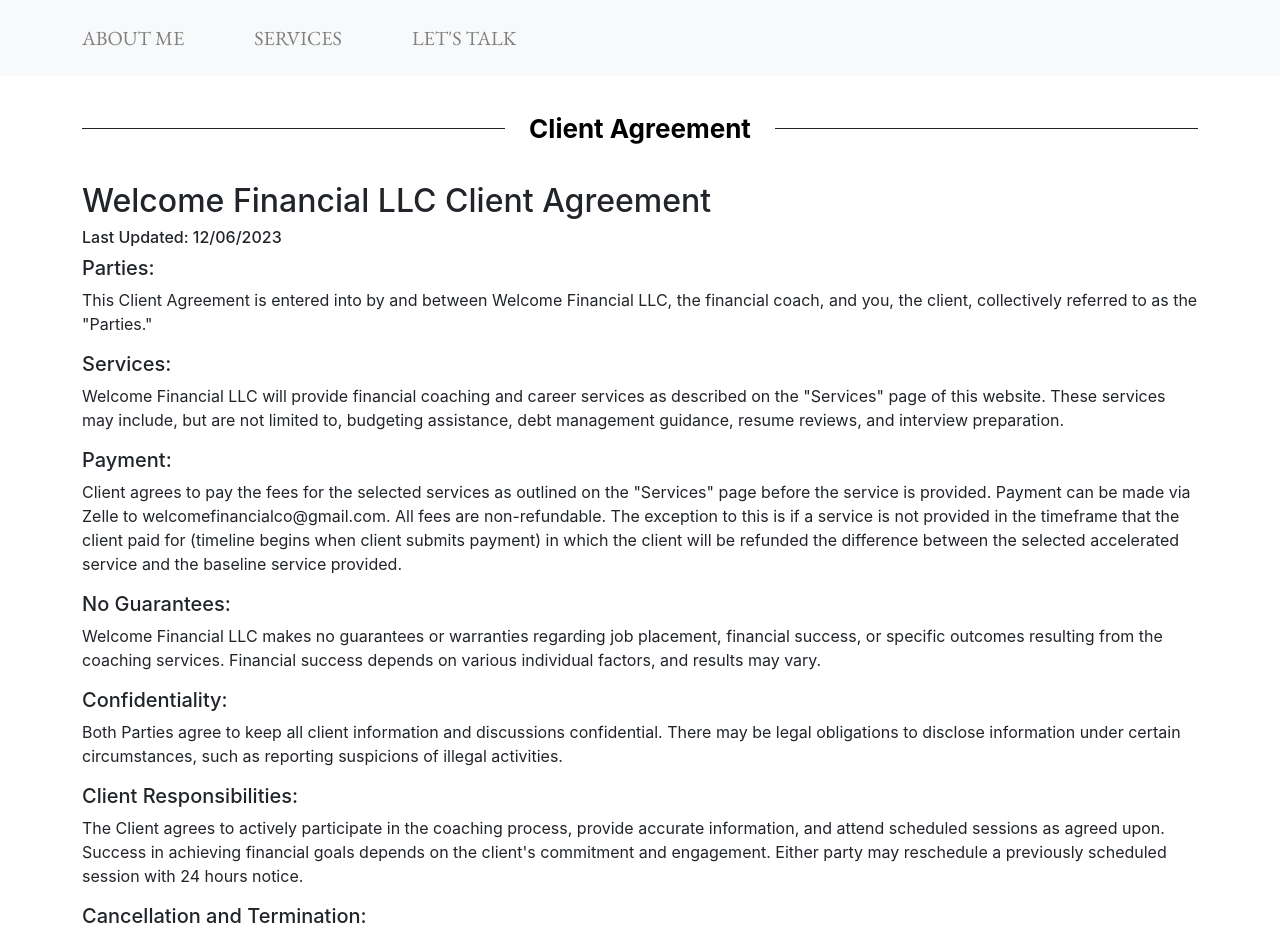
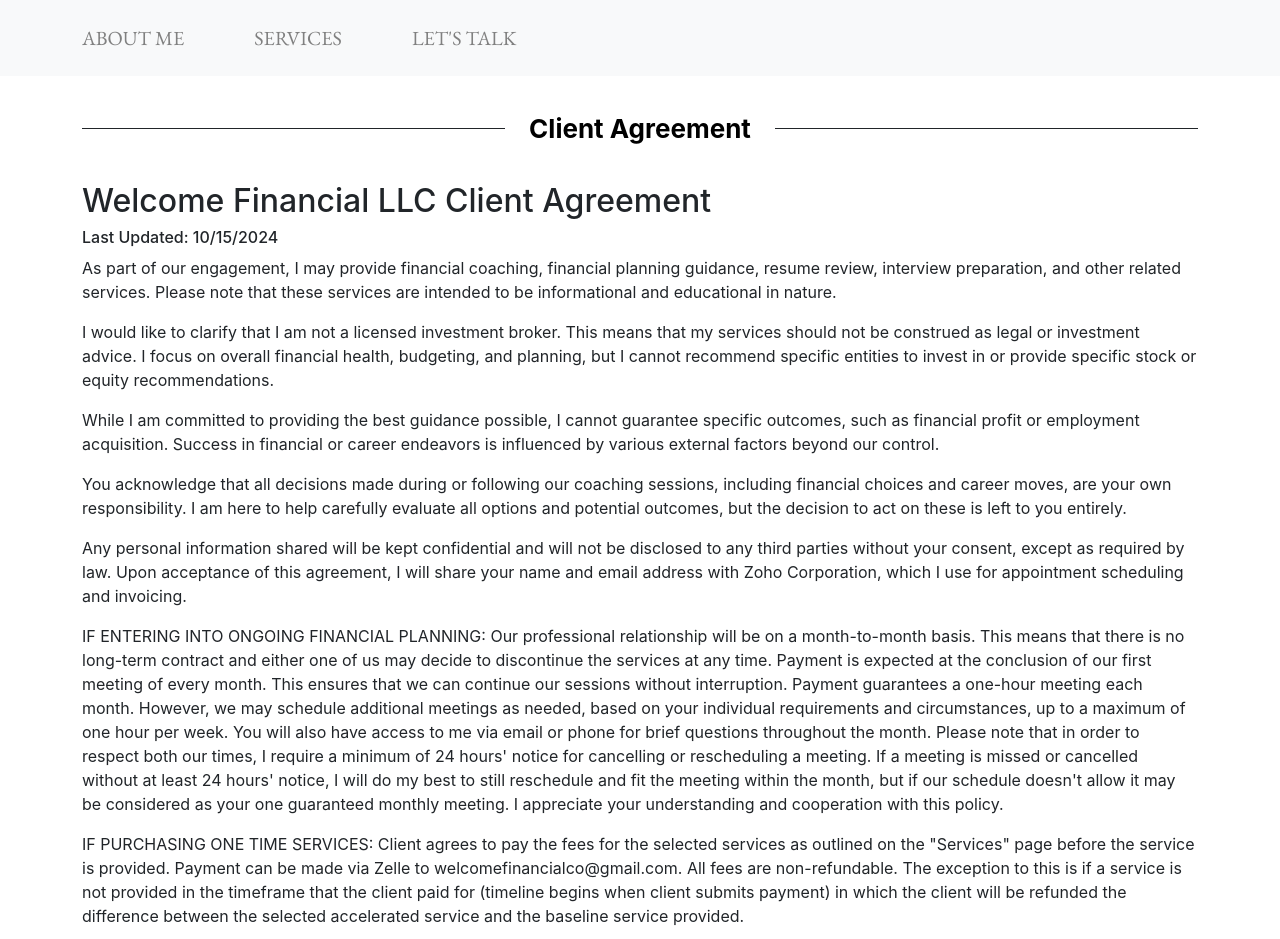
Before and after one commit to awelcome/welcome-financial, a React (Create React App) app: page /client-agreement in a window 1280 px wide. Shown: the top 939 px of the page. Built offline with nearby package versions, Linux system fonts and the light colour scheme.

Commit message:
client agreement updates and about me update to include masters degree

```diff
--- a/src/pages/clientAgreement/clientAgreement.jsx
+++ b/src/pages/clientAgreement/clientAgreement.jsx
@@ -14,66 +14,71 @@
           <Heading text="Client Agreement" />
           <Row>
             <h2>Welcome Financial LLC Client Agreement</h2>
-            <h6>Last Updated: 12/06/2023</h6>
-            <h5>Parties:</h5>
+            <h6>Last Updated: 10/15/2024</h6>
             <p>
-              This Client Agreement is entered into by and between Welcome
-              Financial LLC, the financial coach, and you, the client,
-              collectively referred to as the "Parties."
+              As part of our engagement, I may provide financial coaching,
+              financial planning guidance, resume review, interview preparation,
+              and other related services. Please note that these services are
+              intended to be informational and educational in nature.
             </p>
-            <h5>Services:</h5>
             <p>
-              Welcome Financial LLC will provide financial coaching and career
-              services as described on the "Services" page of this website.
-              These services may include, but are not limited to, budgeting
-              assistance, debt management guidance, resume reviews, and
-              interview preparation.
+              I would like to clarify that I am not a licensed investment
+              broker. This means that my services should not be construed as
+              legal or investment advice. I focus on overall financial health,
+              budgeting, and planning, but I cannot recommend specific entities
+              to invest in or provide specific stock or equity recommendations.
             </p>
-            <h5>Payment:</h5>
             <p>
-              Client agrees to pay the fees for the selected services as
-              outlined on the "Services" page before the service is provided.
-              Payment can be made via Zelle to welcomefinancialco@gmail.com. All
-              fees are non-refundable. The exception to this is if a service is
-              not provided in the timeframe that the client paid for (timeline
-              begins when client submits payment) in which the client will be
-              refunded the difference between the selected accelerated service
-              and the baseline service provided.
+              While I am committed to providing the best guidance possible, I
+              cannot guarantee specific outcomes, such as financial profit or
+              employment acquisition. Success in financial or career endeavors
+              is influenced by various external factors beyond our control.
             </p>
-            <h5>No Guarantees:</h5>
             <p>
-              Welcome Financial LLC makes no guarantees or warranties regarding
-              job placement, financial success, or specific outcomes resulting
-              from the coaching services. Financial success depends on various
-              individual factors, and results may vary.
+              You acknowledge that all decisions made during or following our
+              coaching sessions, including financial choices and career moves,
+              are your own responsibility. I am here to help carefully evaluate
+              all options and potential outcomes, but the decision to act on
+              these is left to you entirely.
             </p>
-            <h5>Confidentiality:</h5>
             <p>
-              Both Parties agree to keep all client information and discussions
-              confidential. There may be legal obligations to disclose
-              information under certain circumstances, such as reporting
-              suspicions of illegal activities.
+              Any personal information shared will be kept confidential and will
+              not be disclosed to any third parties without your consent, except
+              as required by law. Upon acceptance of this agreement, I will
+              share your name and email address with Zoho Corporation, which I
+              use for appointment scheduling and invoicing.
             </p>
-            <h5>Client Responsibilities:</h5>
             <p>
-              The Client agrees to actively participate in the coaching process,
-              provide accurate information, and attend scheduled sessions as
-              agreed upon. Success in achieving financial goals depends on the
-              client's commitment and engagement. Either party may reschedule a
-              previously scheduled session with 24 hours notice.
+              IF ENTERING INTO ONGOING FINANCIAL PLANNING: Our professional
+              relationship will be on a month-to-month basis. This means that
+              there is no long-term contract and either one of us may decide to
+              discontinue the services at any time. Payment is expected at the
+              conclusion of our first meeting of every month. This ensures that
+              we can continue our sessions without interruption. Payment
+              guarantees a one-hour meeting each month. However, we may schedule
+              additional meetings as needed, based on your individual
+              requirements and circumstances, up to a maximum of one hour per
+              week. You will also have access to me via email or phone for brief
+              questions throughout the month. Please note that in order to
+              respect both our times, I require a minimum of 24 hours' notice
+              for cancelling or rescheduling a meeting. If a meeting is missed
+              or cancelled without at least 24 hours' notice, I will do my best
+              to still reschedule and fit the meeting within the month, but if
+              our schedule doesn't allow it may be considered as your one
+              guaranteed monthly meeting. I appreciate your understanding and
+              cooperation with this policy.
             </p>
-            <h5>Cancellation and Termination:</h5>
             <p>
-              Either Party may terminate this Agreement with written notice.
-              Welcome Financial LLC reserves the right to cancel services in the
-              event of non-payment or violation of this Agreement.
+              IF PURCHASING ONE TIME SERVICES: Client agrees to pay the fees for
+              the selected services as outlined on the "Services" page before
+              the service is provided. Payment can be made via Zelle to
+              welcomefinancialco@gmail.com. All fees are non-refundable. The
+              exception to this is if a service is not provided in the timeframe
+              that the client paid for (timeline begins when client submits
+              payment) in which the client will be refunded the difference
+              between the selected accelerated service and the baseline service
+              provided.
             </p>
-            <h5>Modification of Agreement:</h5>
-            <p>
-              This Agreement may be modified or amended with the mutual written
-              consent of both Parties.
-            </p>
-            <h5>Entire Agreement:</h5>
             <p>
               This Agreement represents the entire understanding between Welcome
               Financial LLC and the Client and supersedes any previous
--- a/src/pages/contact/contact.jsx
+++ b/src/pages/contact/contact.jsx
@@ -120,8 +120,8 @@
                 name="email"
               />
               <Form.Text className="text-muted">
-                I'll never share your email with anyone else, it will only be
-                used to contact you.
+                I'll never share your email with anyone else except those listed
+                in the Client Agreement, it will only be used to contact you.
               </Form.Text>
             </Form.Group>
           </Row>
--- a/src/pages/home/aboutMe.jsx
+++ b/src/pages/home/aboutMe.jsx
@@ -31,10 +31,13 @@
                   growth, and I'm dedicated to your financial success. My
                   journey in the world of personal finance began at an early
                   age, taking my first job at 14 and was financially independent
-                  by the age of 17. Through research, helping others, and my own
-                  financial experiences, I've gained firsthand knowledge of the
-                  challenges and rewards of financial education and I've now
-                  been helping people get a hold on their finances for a decade.
+                  by the age of 17. I'm currently attending Texas Tech
+                  University where I'm studying to obtain my Masters of Science
+                  in Personal Financial Planning. But it is through research, helping
+                  others, and my own financial experiences, that I've gained
+                  firsthand knowledge of the challenges and rewards of financial
+                  education and I've now been helping people get a hold on their
+                  finances for a decade.
                 </p>
 
                 <p>
--- a/src/pages/services/services.jsx
+++ b/src/pages/services/services.jsx
@@ -30,7 +30,7 @@
         <Service
           name="Financial Wellness Program"
           price="$125/month"
-          description="Completely customized program about your financial health wrapped into a 4 month package. Includes most services listed below. We'll meet several times, go over various topics, and keep an open line of communication! More details coming soon"
+          description="Completely customized program about your financial health. Includes most services listed below. We'll meet several times, go over various topics, and keep an open line of communication! Contact me for more details."
         />
         <Service
           name="1-Hour Coaching Session"
```
Also changed, not shown: package.json (+8 -1 lines), 2 other files (tests, documents, lock files or other folders).
